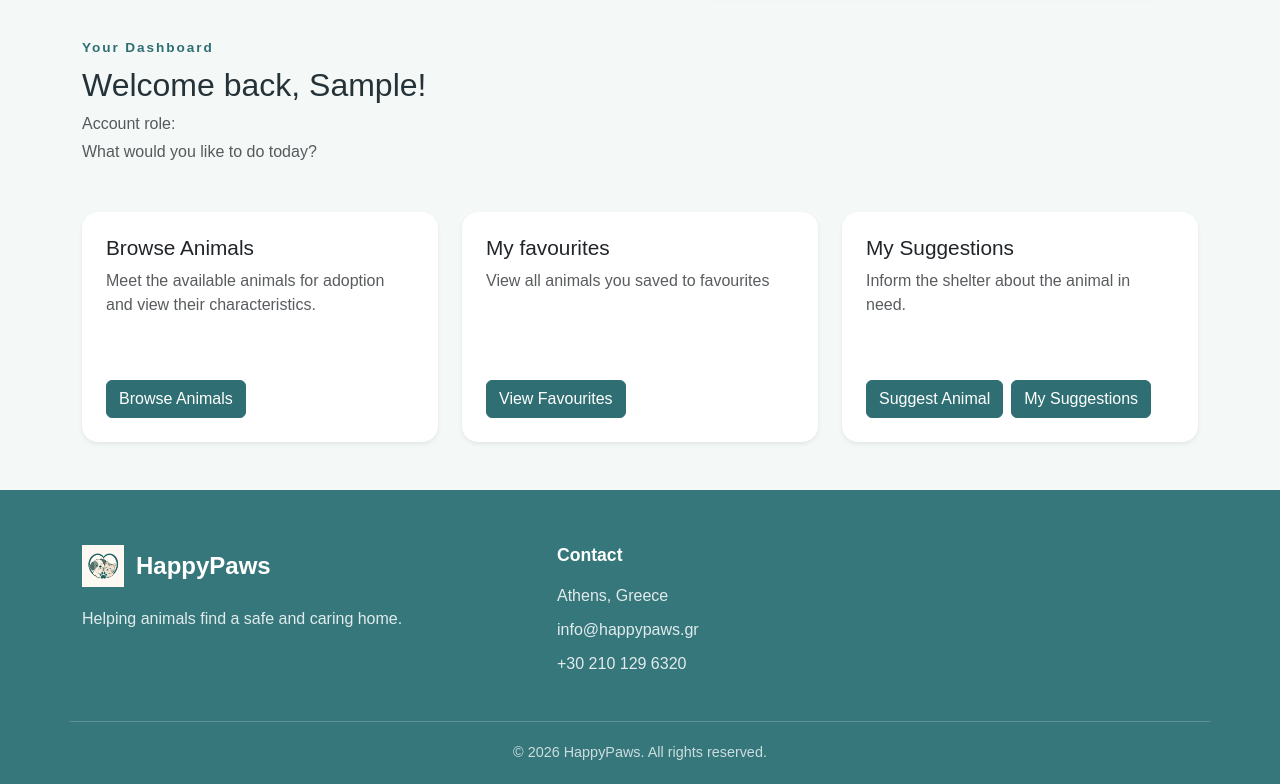
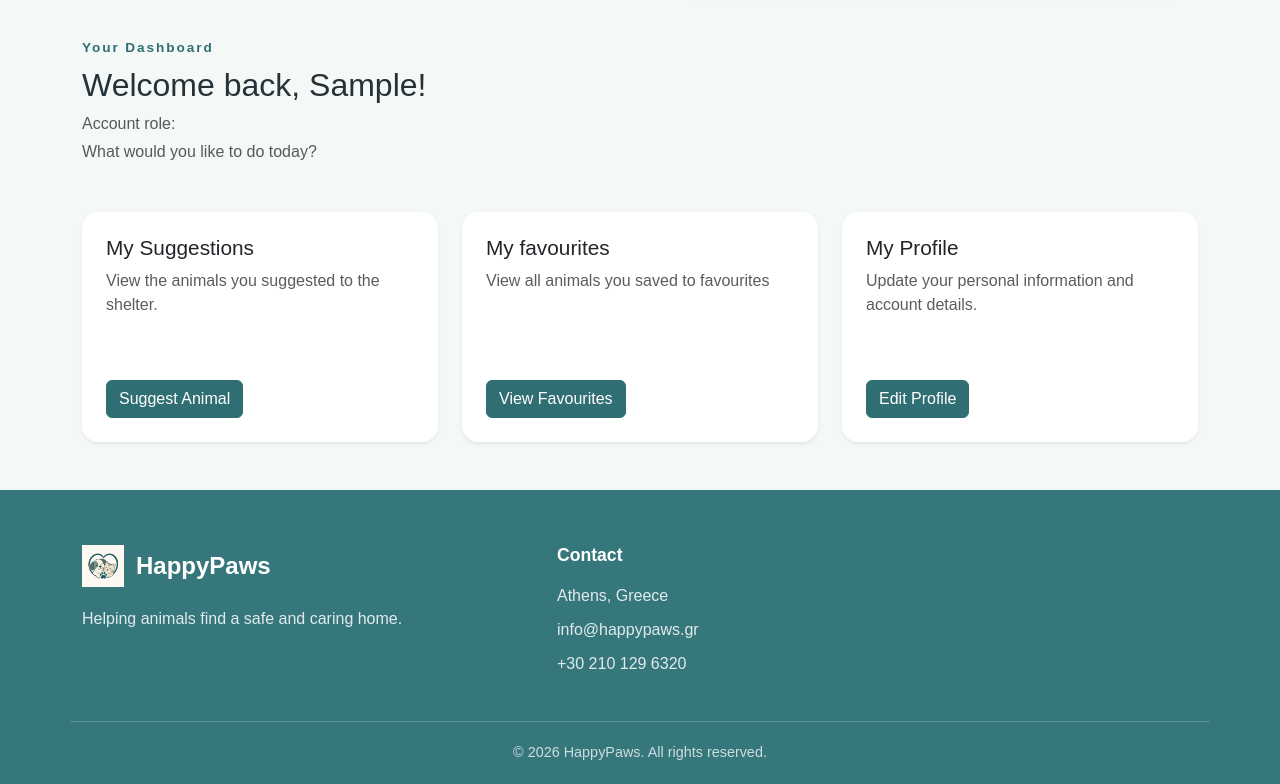
Before and after one commit to elenabatsog/HappyPaws, a Django app: page /dashboard/ in a window 1280 px wide. Shown: the part 568-1352 px from the top of the page. Run offline with Django 5.2, Linux system fonts and the light colour scheme; the visitor is signed in with stand-in values (Sample User, id 1); parts of the project's set-up code (start-up, migrations or seed data) failed here and were passed over.

Commit message:
Changes in cards display

```diff
--- a/templates/accounts/dashboard.html
+++ b/templates/accounts/dashboard.html
@@ -70,15 +70,15 @@
             <div class="col-md-6 col-lg-4">
                 <div class="card dashboard-card h-100 border-0 shadow-sm">
                     <div class="card-body p-4 d-flex flex-column">
-                        <h3 class="h4"> Browse Animals</h3>
+                        <h3 class="h4"> My Suggestions </h3>
 
                         <p class="text-muted">
-                            Meet the available animals for adoption and view their characteristics.
+                            View the animals you suggested to the shelter.
                         </p>
 
                         <div class="mt-auto">
-                            <a href="{% url 'shelter:browse_animals' %}" class="btn btn-primary">
-                                Browse Animals
+                            <a href="{% url 'shelter:my_suggestions' %}" class="btn btn-primary">
+                                Suggest Animal
                             </a>
                         </div>
                     </div>
@@ -109,25 +109,18 @@
                 <div class="card dashboard-card h-100 border-0 shadow-sm">
                     <div class="card-body p-4 d-flex flex-column">
                         <h3 class="h4">
-                            My Suggestions
+                            My Profile
                         </h3>
 
                         <p class="text-muted">
-                            Inform the shelter about the animal in need.
+                            Update your personal information and account details.
                         </p>
 
-                        <div class="d-flex gap-2 mt-auto">
-                            <a href="{% url 'shelter:suggest_animal' %}" class="btn btn-primary">
-                                Suggest Animal
-                            </a>
-
-                            <a href="{% url 'shelter:my_suggestions' %}" class="btn btn-primary">
-                                My Suggestions
+                        <div class="mt-auto">
+                            <a href="{% url 'accounts:edit_profile' %}" class="btn btn-primary">
+                                Edit Profile
                             </a>
                         </div>
-                    </div>
-                </div>
-            </div>
 
             {% if request.user.profile.role == "ORGANIZATION" or request.user.profile.role == "ADMIN" %}
                 <div class="col-md-6 col-lg-4">
```
